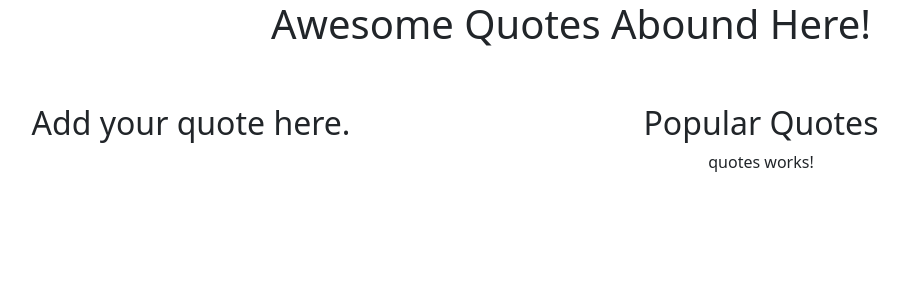
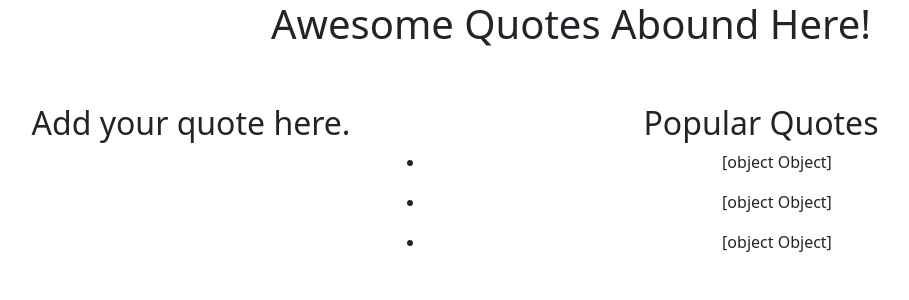
Before and after one commit to SusanMageto/Angular-Quote-App, an Angular app: page / in a window 1280 px wide. Shown: the top 300 px of the page, without its empty margins (69-978 px from the left). Built offline with nearby package versions, Linux system fonts and the light colour scheme.

Commit message:
uses a ngFor directive to create a variable for my quotes

```diff
--- a/src/app/new-quote.ts
+++ b/src/app/new-quote.ts
@@ -1,12 +1,14 @@
 export class NewQuote {
   id:number;
   quote:string;
+  author:string;
   upvotes:number;
   downvotes:number;
 
-  constructor (id:number, quote: string, upvotes: number, downvotes: number) {
+  constructor (id:number, quote: string, author:string, upvotes: number, downvotes: number) {
     this.id=id;
     this.quote=quote;
+    this.author=author;
     this.upvotes=upvotes;
     this.downvotes=downvotes;
   }
--- a/src/app/quotes/quotes.component.html
+++ b/src/app/quotes/quotes.component.html
@@ -1 +1,5 @@
-<p>quotes works!</p>
+<ul *ngFor="let myquote of quotes">
+  <li>
+    {{myquote}}
+  </li>
+</ul>
--- a/src/app/quotes/quotes.component.ts
+++ b/src/app/quotes/quotes.component.ts
@@ -8,9 +8,9 @@
 })
 export class QuotesComponent implements OnInit {
   quotes: NewQuote []= [
-    new NewQuote (1, 'this one',0,0),
-    new NewQuote (1, 'this one',0,0),
-    new NewQuote (1, 'this one',0,0)
+    new NewQuote (1, 'this one','sue',0,0),
+    new NewQuote (2, 'this two', 'vuvu',0,0),
+    new NewQuote (3, 'this three','deno',0,0)
   ]
 
   constructor() { }
```
